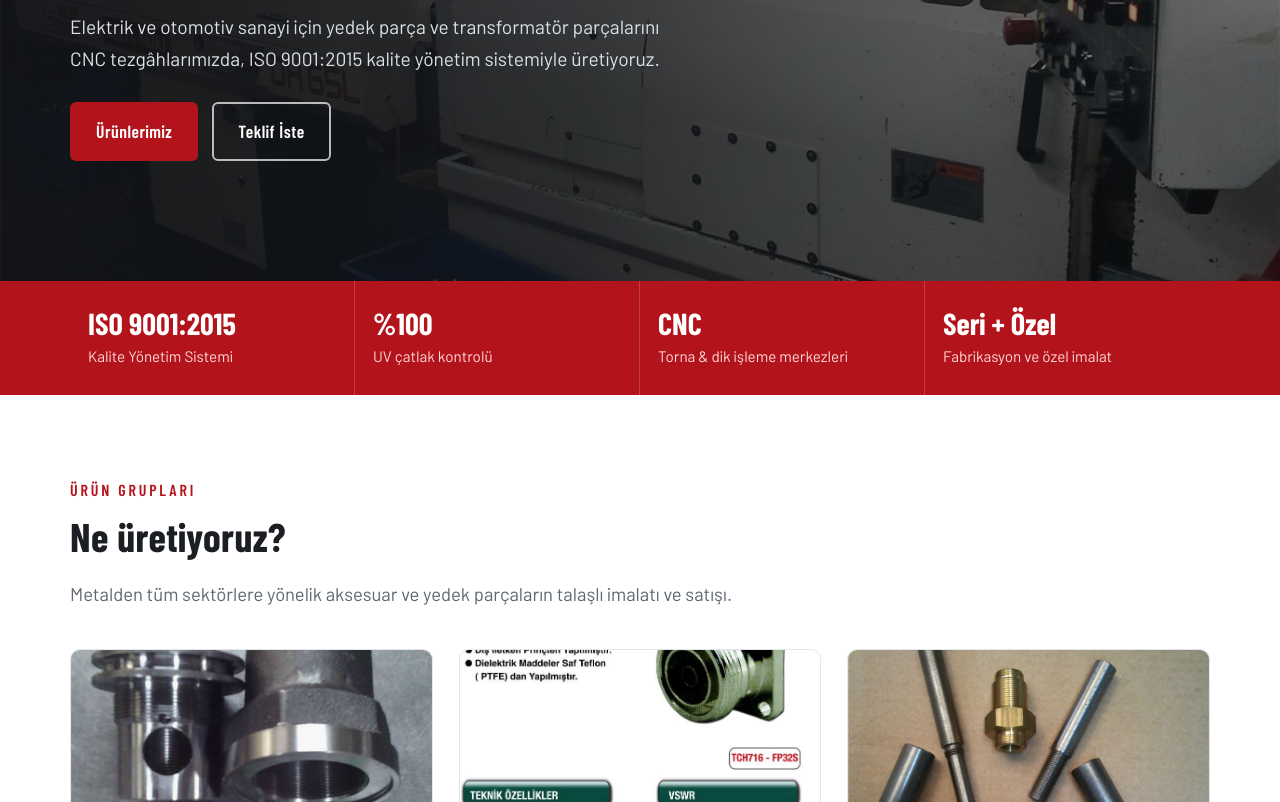
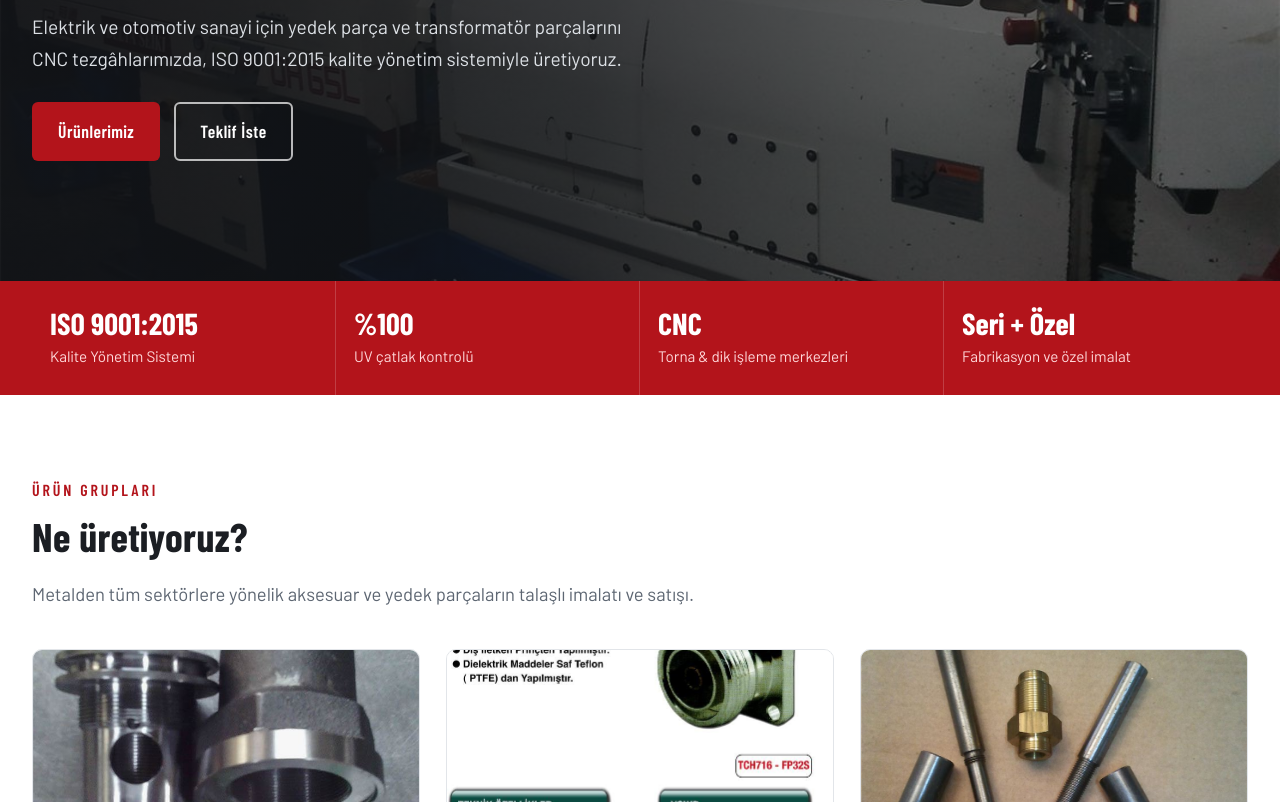
Before and after one commit to elifnuryazici08-max/ucarmetal.com, a plain HTML site: page index.html in a window 1280 px wide. Shown: the part 415-1217 px from the top of the page. Drawn offline with nearby package versions, Linux system fonts and the light colour scheme.

Commit message:
Sayfa genişliğini 1440px'e çıkar
Co-Authored-By: Claude Opus 5.5 <noreply@anthropic.com>

```diff
--- a/css/style.css
+++ b/css/style.css
@@ -11,7 +11,7 @@
   --bg-soft: #f4f5f7;
   --radius: 10px;
   --shadow: 0 8px 28px rgba(20, 24, 30, .08);
-  --wrap: 1180px;
+  --wrap: 1440px;
   --head: "Barlow Condensed", "Arial Narrow", sans-serif;
   --body: "Barlow", "Segoe UI", Arial, sans-serif;
 }
@@ -27,7 +27,8 @@ h1 { font-size: clamp(2.2rem, 5vw, 3.6rem); font-weight: 700; }
 h2 { font-size: clamp(1.8rem, 3.4vw, 2.5rem); font-weight: 700; }
 h3 { font-size: 1.4rem; font-weight: 600; }
 p { margin: 0 0 1em; }
-.wrap { width: 100%; max-width: var(--wrap); margin: 0 auto; padding: 0 20px; }
+.wrap { width: 100%; max-width: var(--wrap); margin: 0 auto; padding: 0 32px; }
+@media (max-width: 640px) { .wrap { padding: 0 16px; } }
 .skip { position: absolute; left: -999px; }
 .skip:focus { left: 12px; top: 12px; background: #fff; padding: 8px 12px; z-index: 100; }
 
```
